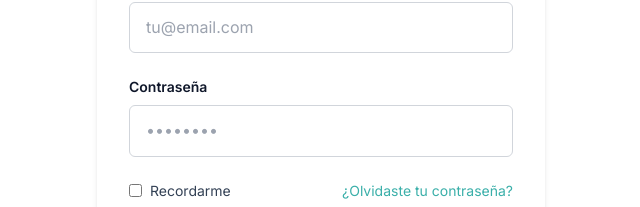
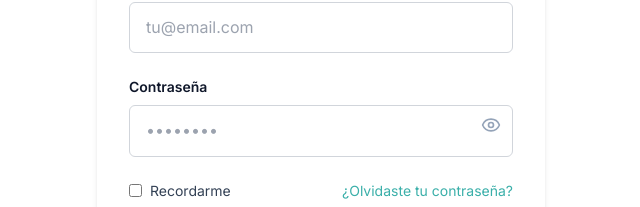
Before and after one commit to vmpedtech-26/VMP-EDTECH, a Next.js app in the folder apps/web/: page /login in a window 1280 px wide. Shown: the part 301-508 px from the top of the page, without its empty margins (319-959 px from the left). Built offline with nearby package versions, Linux system fonts and the light colour scheme; no server answers.

Commit message:
feat: add show password toggle to login page

```diff
--- a/apps/web/app/login/page.tsx
+++ b/apps/web/app/login/page.tsx
@@ -6,6 +6,7 @@ import Image from 'next/image';
 import { Input } from '@/components/ui/Input';
 import { Button } from '@/components/ui/Button';
 import { useAuth } from '@/lib/auth-context';
+import { Eye, EyeOff } from 'lucide-react';
 import { api } from '@/lib/api-client';
 
 export default function LoginPage() {
@@ -14,6 +15,7 @@ export default function LoginPage() {
         email: '',
         password: '',
     });
+    const [showPassword, setShowPassword] = useState(false);
     const [isLoading, setIsLoading] = useState(false);
     const [error, setError] = useState<string | null>(null);
 
@@ -80,8 +82,9 @@ export default function LoginPage() {
                             }
                         />
 
+                        <div className="relative">
                             <Input
-                            type="password"
+                                type={showPassword ? "text" : "password"}
                                 label="Contraseña"
                                 placeholder="••••••••"
                                 required
@@ -89,7 +92,21 @@ export default function LoginPage() {
                                 onChange={(e) =>
                                     setFormData({ ...formData, password: e.target.value })
                                 }
+                                className="pr-12"
                             />
+                            <button
+                                type="button"
+                                onClick={() => setShowPassword(!showPassword)}
+                                className="absolute right-3 top-[38px] text-slate-400 hover:text-slate-600 transition-colors"
+                                aria-label={showPassword ? "Ocultar contraseña" : "Mostrar contraseña"}
+                            >
+                                {showPassword ? (
+                                    <EyeOff className="h-5 w-5" />
+                                ) : (
+                                    <Eye className="h-5 w-5" />
+                                )}
+                            </button>
+                        </div>
 
                         <div className="flex items-center justify-between text-sm">
                             <label className="flex items-center space-x-2">
```
Lines whose indentation alone changed are shown as unchanged.
